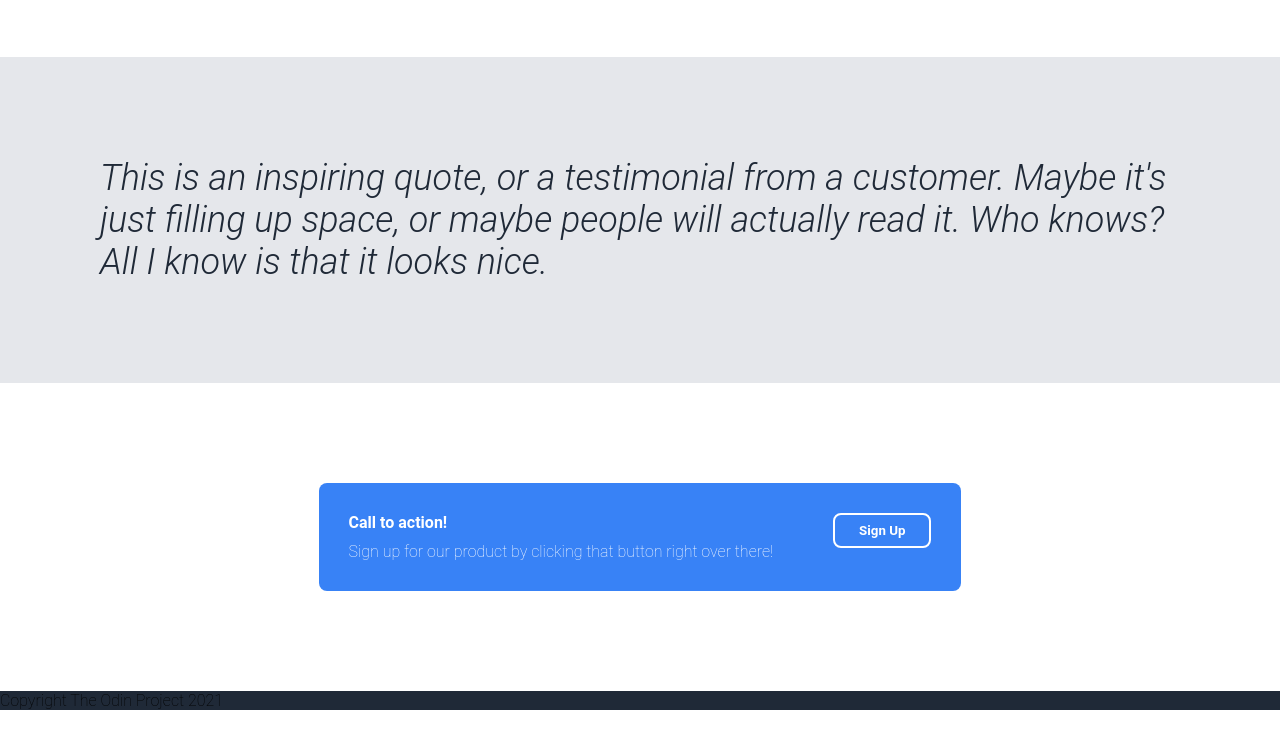
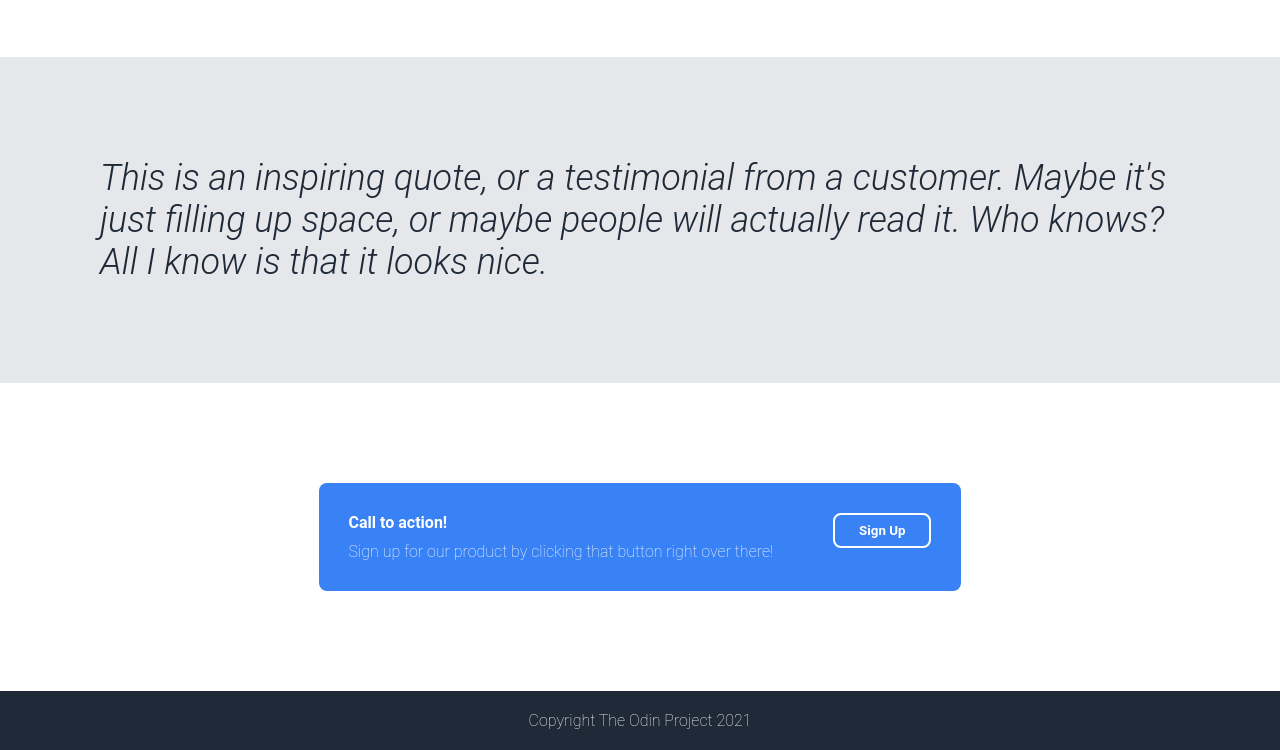
Before and after one commit to Msteele77/odin-landing, a plain HTML site: page index.html in a window 1280 px wide. Shown: the part 896-1646 px from the top of the page. Before the commit the page ends 1606 px from the top, so only its background shows below. Drawn offline with Linux system fonts and the light colour scheme.

Commit message:
completed the styling on the footer section. added flex to the footer section.

```diff
--- a/styles.css
+++ b/styles.css
@@ -38,7 +38,6 @@
     font-size: 18px;
     color: #E5E7EB;
     list-style-type: none;
-    font-weight: 100;
    align-self: center;
 
 }
@@ -205,8 +204,18 @@ h2 {
 /*CTA SECTION END*/
 
 
+
+/*FOOTER SECTION START*/
+
+
 footer {
     background-color: #1F2937;
+    color: white;
+    display: flex;
+    align-items: center;
+    justify-content: center;
+    padding: 20px;
+    font-size: 16px;
 }
 
 /*FOOTER SECTION END*/
```
